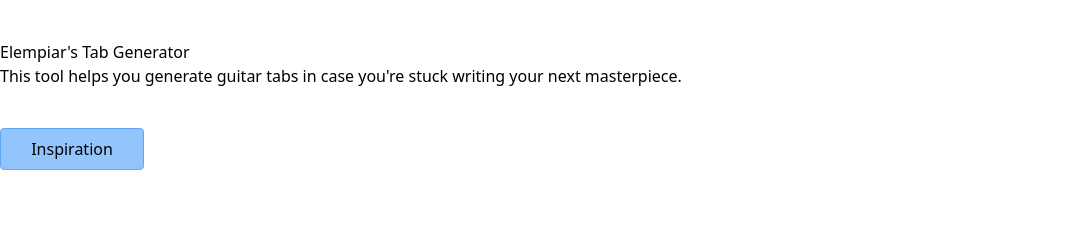
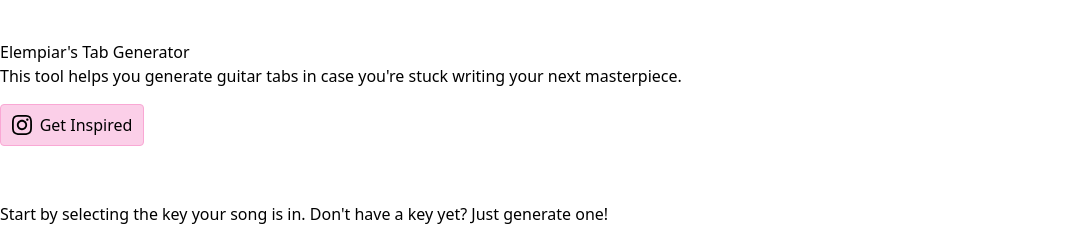
Before and after one commit to Elempiar/random-song-generator, a React (Create React App) app: page / in a window 1280 px wide. Shown: the top 226 px of the page, without its empty margins (0-1082 px from the left). Built offline with nearby package versions, Linux system fonts and the light colour scheme; what @tailwindcss/typography would draw is missing.

Commit message:
Add: Insta buttons w/ styling

```diff
--- a/src/Button.tsx
+++ b/src/Button.tsx
@@ -8,3 +8,7 @@
 export const blueButtonClass =
   "bg-blue-300 inline-flex items-center p-2 justify-center rounded border-blue-400 border";
 export const BlueButton = kurasu.button(blueButtonClass);
+
+export const pinkButtonClass =
+  "bg-pink-200 inline-flex items-center p-2 justify-center rounded border-pink-300 border";
+export const PinkButton = kurasu.button(pinkButtonClass);
--- a/src/Config/Config.page.tsx
+++ b/src/Config/Config.page.tsx
@@ -1,6 +1,6 @@
 import { useContext } from "react";
 import { Link } from "react-router-dom";
-import { blueButtonClass, Button } from "../Button";
+import { blueButtonClass, pinkButtonClass, Button } from "../Button";
 import { randomArrayItem } from "../TabGenerator/randomArrayItem";
 import { Note, notes } from "../TabGenerator/Tab.type";
 import { ConfigContext } from "./Config.provider";
@@ -147,7 +147,7 @@
   const config = useContext(ConfigContext);
   return (
     <>
-      <div className="prose my-10">
+      <div className="prose mt-10">
         <h1>Elempiar's Tab Generator</h1>
         <p>
           This tool helps you generate guitar tabs in case you're stuck writing
@@ -156,10 +156,19 @@
       </div>
       <div>
         <a
-          href="https://www.instagram.com/generated.tabs"
-          className={blueButtonClass + " w-36"}
+          target="_blank"
+          href="https://www.instagram.com/generative.tabs"
+          className={pinkButtonClass + " w-36"}
         >
-          Inspiration
+          <svg
+            xmlns="http://www.w3.org/2000/svg"
+            width="20"
+            height="20"
+            viewBox="0 0 24 24"
+          >
+            <path d="M12 2.163c3.204 0 3.584.012 4.85.07 3.252.148 4.771 1.691 4.919 4.919.058 1.265.069 1.645.069 4.849 0 3.205-.012 3.584-.069 4.849-.149 3.225-1.664 4.771-4.919 4.919-1.266.058-1.644.07-4.85.07-3.204 0-3.584-.012-4.849-.07-3.26-.149-4.771-1.699-4.919-4.92-.058-1.265-.07-1.644-.07-4.849 0-3.204.013-3.583.07-4.849.149-3.227 1.664-4.771 4.919-4.919 1.266-.057 1.645-.069 4.849-.069zm0-2.163c-3.259 0-3.667.014-4.947.072-4.358.2-6.78 2.618-6.98 6.98-.059 1.281-.073 1.689-.073 4.948 0 3.259.014 3.668.072 4.948.2 4.358 2.618 6.78 6.98 6.98 1.281.058 1.689.072 4.948.072 3.259 0 3.668-.014 4.948-.072 4.354-.2 6.782-2.618 6.979-6.98.059-1.28.073-1.689.073-4.948 0-3.259-.014-3.667-.072-4.947-.196-4.354-2.617-6.78-6.979-6.98-1.281-.059-1.69-.073-4.949-.073zm0 5.838c-3.403 0-6.162 2.759-6.162 6.162s2.759 6.163 6.162 6.163 6.162-2.759 6.162-6.163c0-3.403-2.759-6.162-6.162-6.162zm0 10.162c-2.209 0-4-1.79-4-4 0-2.209 1.791-4 4-4s4 1.791 4 4c0 2.21-1.791 4-4 4zm6.406-11.845c-.796 0-1.441.645-1.441 1.44s.645 1.44 1.441 1.44c.795 0 1.439-.645 1.439-1.44s-.644-1.44-1.439-1.44z" />
+          </svg>
+          <span className="ml-2">Get Inspired</span>
         </a>
       </div>
       <div className="prose pt-10">
--- a/src/TabGenerator/TabGenerator.page.tsx
+++ b/src/TabGenerator/TabGenerator.page.tsx
@@ -8,6 +8,7 @@
 import { notations } from "./notations";
 import { range, chunk } from "lodash";
 import { BlueButton } from "../Button";
+import { pinkButtonClass, Button } from "../Button";
 
 const mapGradeToNote = (songKey: Note, grade: number) =>
   majorScales[songKey][Math.floor(grade * (6 / 10))];
@@ -102,6 +103,23 @@
           </div>
           <div className="p-2 font-bold">{config.key}</div>
         </div>
+        <div>
+          <a
+            href="https://www.instagram.com/generative.tabs"
+            target="_blank"
+            className={pinkButtonClass + " w-36"}
+          >
+            <svg
+              xmlns="http://www.w3.org/2000/svg"
+              width="20"
+              height="20"
+              viewBox="0 0 24 24"
+            >
+              <path d="M12 2.163c3.204 0 3.584.012 4.85.07 3.252.148 4.771 1.691 4.919 4.919.058 1.265.069 1.645.069 4.849 0 3.205-.012 3.584-.069 4.849-.149 3.225-1.664 4.771-4.919 4.919-1.266.058-1.644.07-4.85.07-3.204 0-3.584-.012-4.849-.07-3.26-.149-4.771-1.699-4.919-4.92-.058-1.265-.07-1.644-.07-4.849 0-3.204.013-3.583.07-4.849.149-3.227 1.664-4.771 4.919-4.919 1.266-.057 1.645-.069 4.849-.069zm0-2.163c-3.259 0-3.667.014-4.947.072-4.358.2-6.78 2.618-6.98 6.98-.059 1.281-.073 1.689-.073 4.948 0 3.259.014 3.668.072 4.948.2 4.358 2.618 6.78 6.98 6.98 1.281.058 1.689.072 4.948.072 3.259 0 3.668-.014 4.948-.072 4.354-.2 6.782-2.618 6.979-6.98.059-1.28.073-1.689.073-4.948 0-3.259-.014-3.667-.072-4.947-.196-4.354-2.617-6.78-6.979-6.98-1.281-.059-1.69-.073-4.949-.073zm0 5.838c-3.403 0-6.162 2.759-6.162 6.162s2.759 6.163 6.162 6.163 6.162-2.759 6.162-6.163c0-3.403-2.759-6.162-6.162-6.162zm0 10.162c-2.209 0-4-1.79-4-4 0-2.209 1.791-4 4-4s4 1.791 4 4c0 2.21-1.791 4-4 4zm6.406-11.845c-.796 0-1.441.645-1.441 1.44s.645 1.44 1.441 1.44c.795 0 1.439-.645 1.439-1.44s-.644-1.44-1.439-1.44z" />
+            </svg>
+            <span className="ml-2">Inspire</span>
+          </a>
+        </div>
       </div>
       {songLines.map((songLine) => (
         <pre>{songLine.join("\n")}</pre>
```
